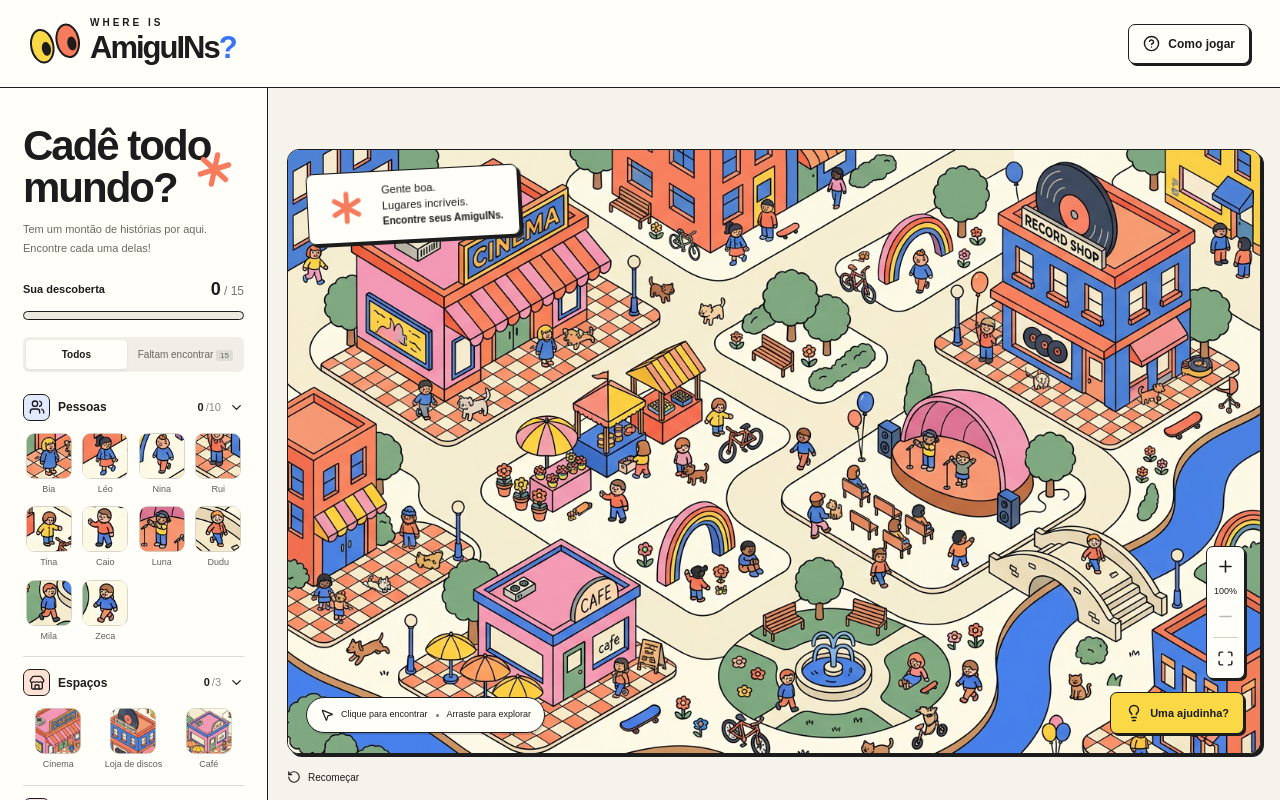
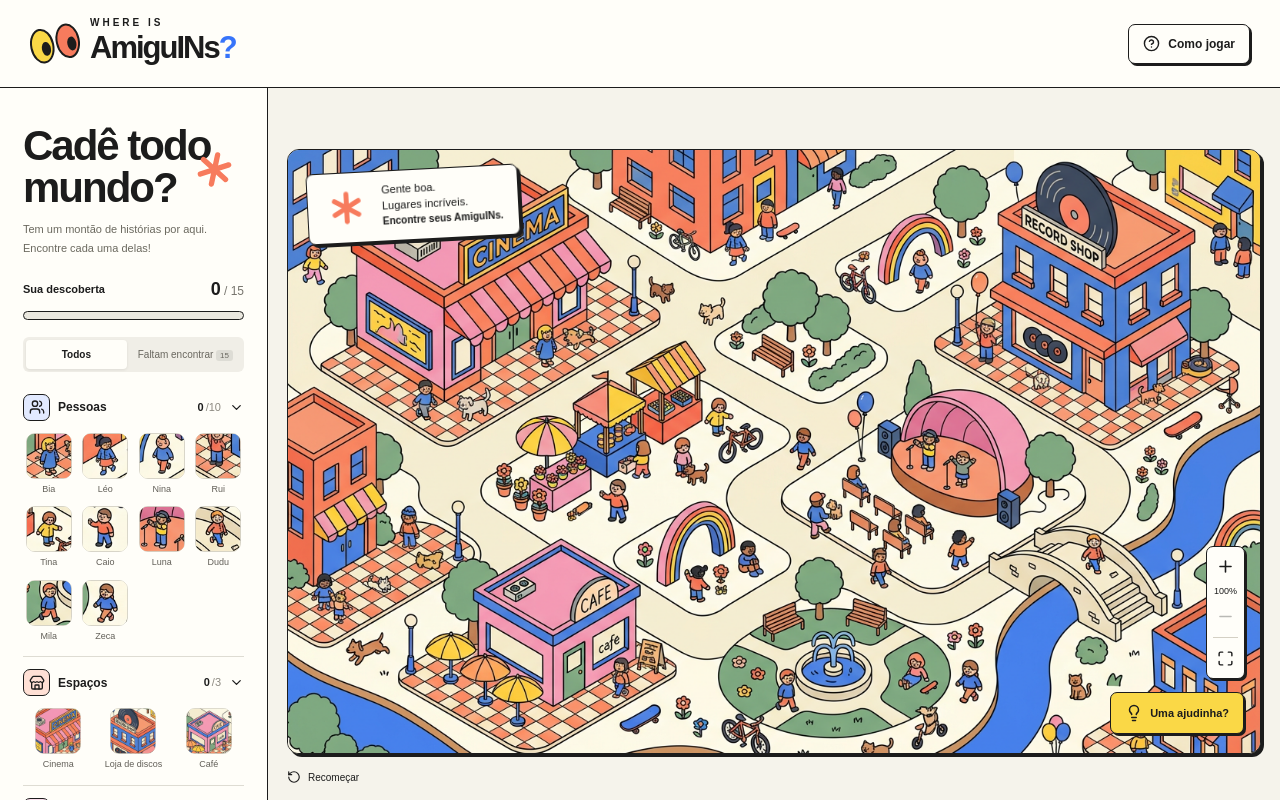
Before and after one commit to gvbrielmvrtins/amiguins, a Next.js app: page / in a window 1280 px wide. Built offline with nearby package versions, Linux system fonts and the light colour scheme.

Commit message:
feat: remove map instruction hint in exploration game

```diff
--- a/components/exploration-game.tsx
+++ b/components/exploration-game.tsx
@@ -75,7 +75,6 @@ export default function ExplorationGame() {
           </div>
           <div className="welcome-sticker"><span className="sticker-sun" aria-hidden="true"><Asterisk size="1em" strokeWidth={2.5} /></span><div>Gente boa.<br />Lugares incríveis.<br /><strong>Encontre seus AmiguINs.</strong></div></div>
           <div className="map-controls"><button aria-label="Aumentar zoom" disabled={zoom >= 2} onClick={() => setZoom(z => Math.min(2, z + .25))}><Plus size={19} /></button><span>{Math.round(zoom * 100)}%</span><button aria-label="Diminuir zoom" disabled={zoom <= 1} onClick={() => setZoom(z => Math.max(1, z - .25))}><Minus size={19} /></button><div /><button aria-label="Ajustar mapa à tela" onClick={() => { setZoom(1); viewport.current?.scrollTo({ top: 0, left: 0 }); }}><Maximize size={17} /></button></div>
-          <div className="map-instruction"><MousePointer2 size={14} /><span>Clique para encontrar <i /> Arraste para explorar</span></div>
           <button className="hint-button" disabled={complete} onClick={giveHint}><Lightbulb size={18} /> Uma ajudinha?</button>
           {(message || complete) && <div className={`game-message ${complete ? 'complete' : ''}`} role="status"><Sparkles size={19} /><span>{complete ? 'Você encontrou os 15 AmiguINs! Que tal explorar de novo?' : message}</span><button aria-label="Fechar mensagem" onClick={() => setMessage('')}><X size={15} /></button></div>}
         </div>
```
